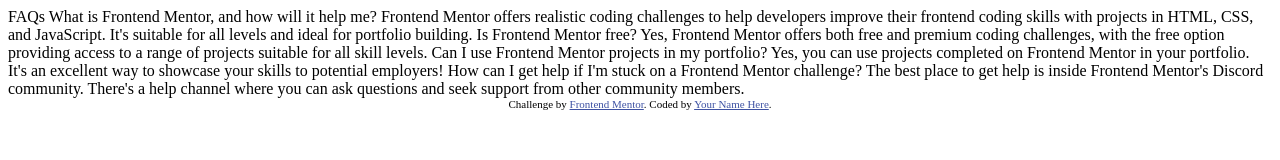
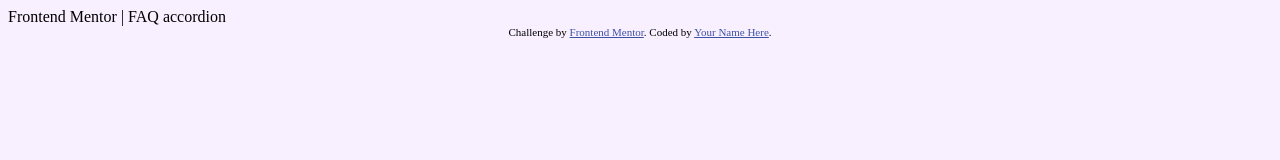
Before and after one commit to sapphirepusa/FAQ-accordion, a plain HTML site: page index.html in a window 1280 px wide. Drawn offline with Linux system fonts and the light colour scheme.

Commit message:
second commit

```diff
--- a/index.html
+++ b/index.html
@@ -5,6 +5,7 @@
   <meta name="viewport" content="width=device-width, initial-scale=1.0"> <!-- displays site properly based on user's device -->
 
   <link rel="icon" type="image/png" sizes="32x32" href="./assets/images/favicon-32x32.png">
+  <link rel="stylesheet" href="style.css"
 
   <title>Frontend Mentor | FAQ accordion</title>
 
@@ -16,7 +17,7 @@
 </head>
 <body>
 
-  FAQs
+  <!-- FAQs
 
   What is Frontend Mentor, and how will it help me?
 
@@ -37,7 +38,7 @@
   How can I get help if I'm stuck on a Frontend Mentor challenge?
 
   The best place to get help is inside Frontend Mentor's Discord community. There's a help
-  channel where you can ask questions and seek support from other community members.
+  channel where you can ask questions and seek support from other community members. -->
 
 
   <div class="attribution">
--- /dev/null
+++ b/style.css
@@ -0,0 +1,3 @@
+body{
+    background-color: hsl(275, 100%, 97%)
+}
```
Also changed, not shown: 1 other file.
